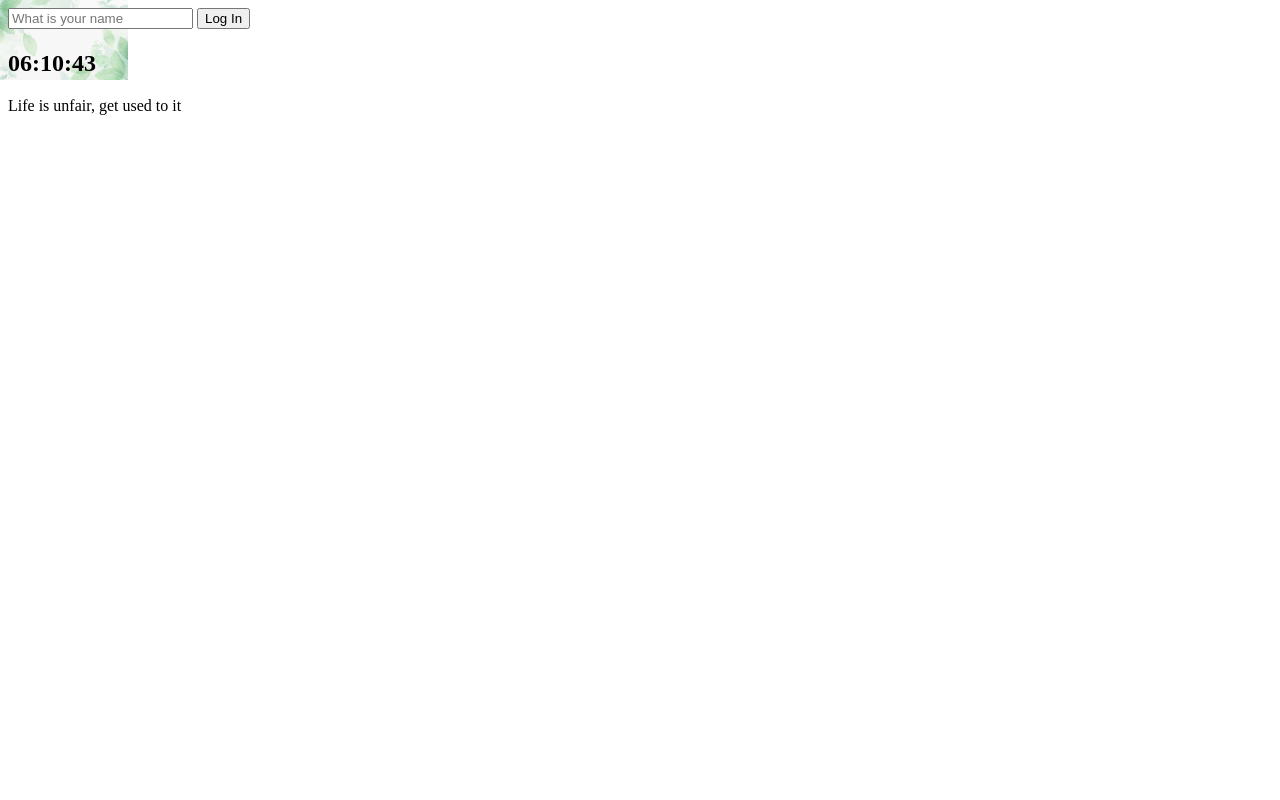
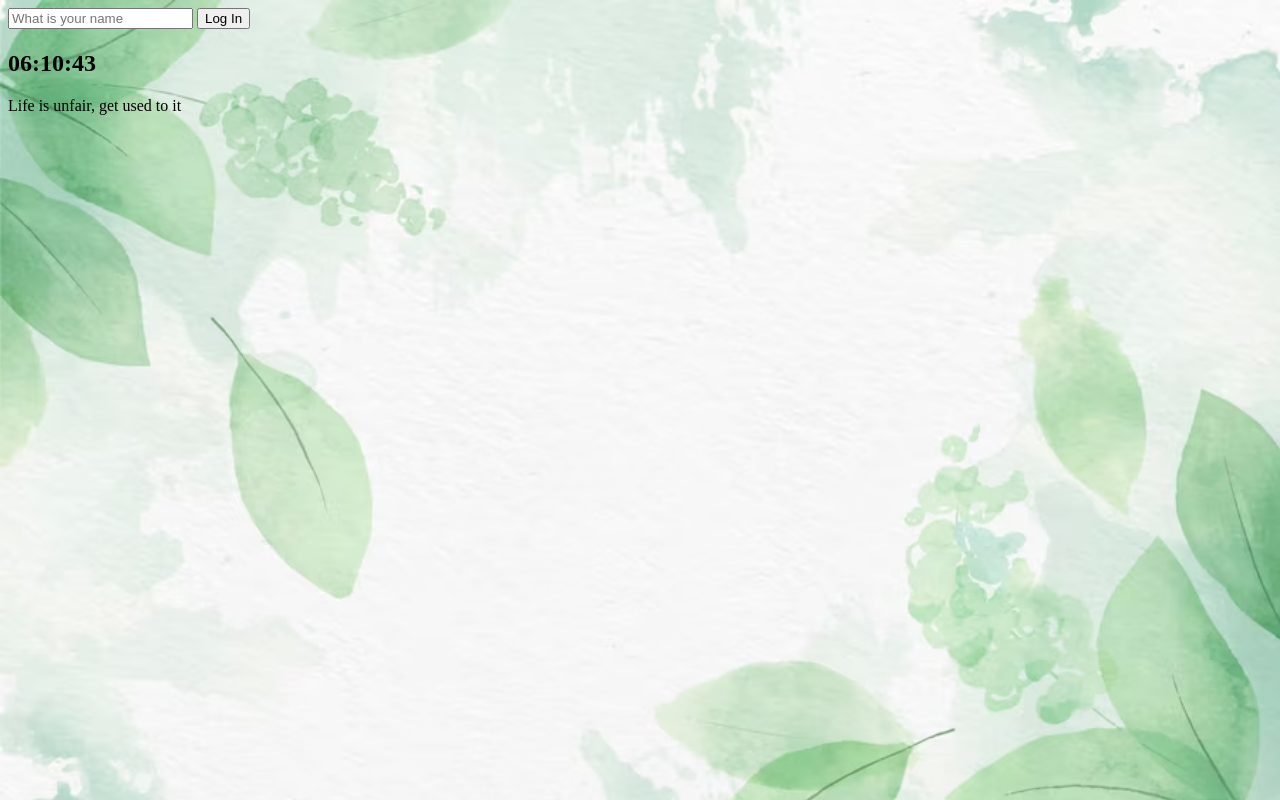
Before and after one commit to d0nghoong/Nomade-vanilaJs, a plain HTML site: page index.html in a window 1280 px wide. Drawn offline with Linux system fonts and the light colour scheme; files that its build step writes are made by us from their sources.

Commit message:
배경 수정
배경 이미지를 수정하였다

```diff
--- a/css/style.css
+++ b/css/style.css
@@ -1,7 +1,7 @@
-img {
+.bgImages {
   position: absolute;
-  width: 10%;
-  height: 10%;
+  width: 100%;
+  height: 100%;
   left: 0px;
   top: 0px;
   right: 0px;
--- a/js/background.js
+++ b/js/background.js
@@ -2,7 +2,13 @@ const image = ["blue.avif", "green.avif", "sky.avif"];
 
 const chosenImage = image[Math.floor(Math.random() * image.length)];
 
-const bgImage = document.createElement("img");
+/*const bgImage = document.createElement("img");
 
-bgImage.src = "img/" + chosenImage;
-document.body.appendChild(bgImage);
+bgImage.src = `img/${chosenImage}`;
+document.body.appendChild(bgImage);*/
+
+document.body.style.backgroundImage = `url('img/${chosenImage}')`;
+document.body.style.backgroundPosition = "top";
+document.body.style.backgroundRepeat = "no-repeat";
+document.body.style.backgroundSize = "cover";
+document.body.style.backgroundAttachment = "fixed";
```
